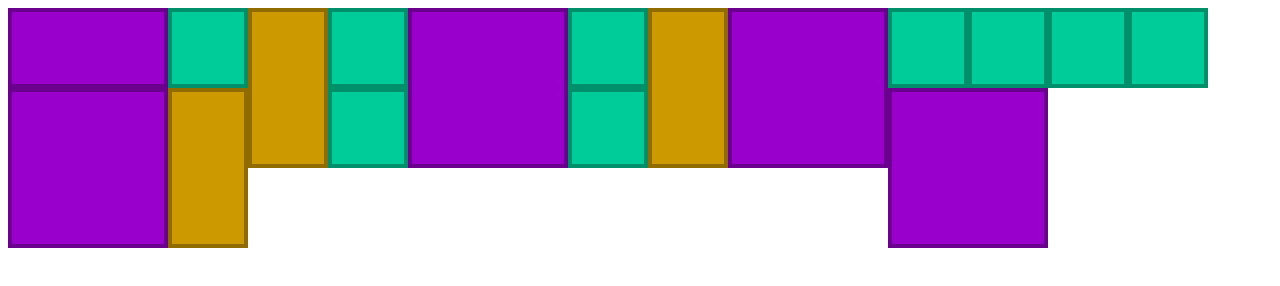
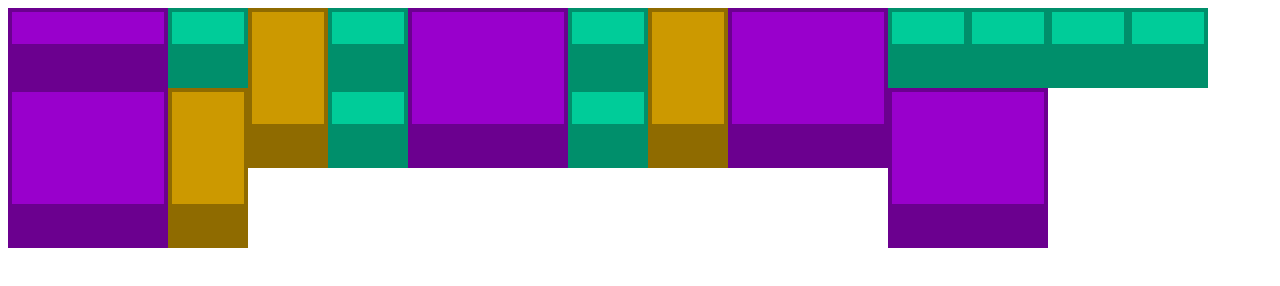
Before and after one commit to JSVillage/jsvillage.org, a plain HTML site: page index.html in a window 1280 px wide. Drawn offline with Linux system fonts and the light colour scheme.

Commit message:
add bottom-bar

```diff
--- a/index.html
+++ b/index.html
@@ -28,6 +28,17 @@
         background: #C09;
         border: 4px solid #333;
         border-color: hsla(0, 0%, 0%, 0.3);
+      /*
+      */
+      }
+
+      .item .bottom-bar {
+        position: absolute;
+        bottom: 0;
+        right: 0;
+        left: 0;
+        height: 40px;
+        background-color: hsla(0, 0%, 0%, 0.3);
       }
 
       .item:hover {
@@ -50,23 +61,23 @@
   </head>
   <body>
     <div id="container">
-      <div class="item w4 h2"></div>
-      <div class="item w2 h2"></div>
-      <div class="item w2 h4"></div>
-      <div class="item w2 h2"></div>
-      <div class="item w4 h4"></div>
-      <div class="item w2 h2"></div>
-      <div class="item w2 h4"></div>
-      <div class="item w4 h4"></div>
-      <div class="item w2 h2"></div>
-      <div class="item w2 h2"></div>
-      <div class="item w2 h2"></div>
-      <div class="item w4 h4"></div>
-      <div class="item w2 h2"></div>
-      <div class="item w2 h4"></div>
-      <div class="item w4 h4"></div>
-      <div class="item w2 h2"></div>
-      <div class="item w2 h2"></div>
+      <div class="item w4 h2"><div class="bottom-bar"></div></div>
+      <div class="item w2 h2"><div class="bottom-bar"></div></div>
+      <div class="item w2 h4"><div class="bottom-bar"></div></div>
+      <div class="item w2 h2"><div class="bottom-bar"></div></div>
+      <div class="item w4 h4"><div class="bottom-bar"></div></div>
+      <div class="item w2 h2"><div class="bottom-bar"></div></div>
+      <div class="item w2 h4"><div class="bottom-bar"></div></div>
+      <div class="item w4 h4"><div class="bottom-bar"></div></div>
+      <div class="item w2 h2"><div class="bottom-bar"></div></div>
+      <div class="item w2 h2"><div class="bottom-bar"></div></div>
+      <div class="item w2 h2"><div class="bottom-bar"></div></div>
+      <div class="item w4 h4"><div class="bottom-bar"></div></div>
+      <div class="item w2 h2"><div class="bottom-bar"></div></div>
+      <div class="item w2 h4"><div class="bottom-bar"></div></div>
+      <div class="item w4 h4"><div class="bottom-bar"></div></div>
+      <div class="item w2 h2"><div class="bottom-bar"></div></div>
+      <div class="item w2 h2"><div class="bottom-bar"></div></div>
     </div>
 
     <script src="/jquery-2.1.3.min.js"></script>
```
